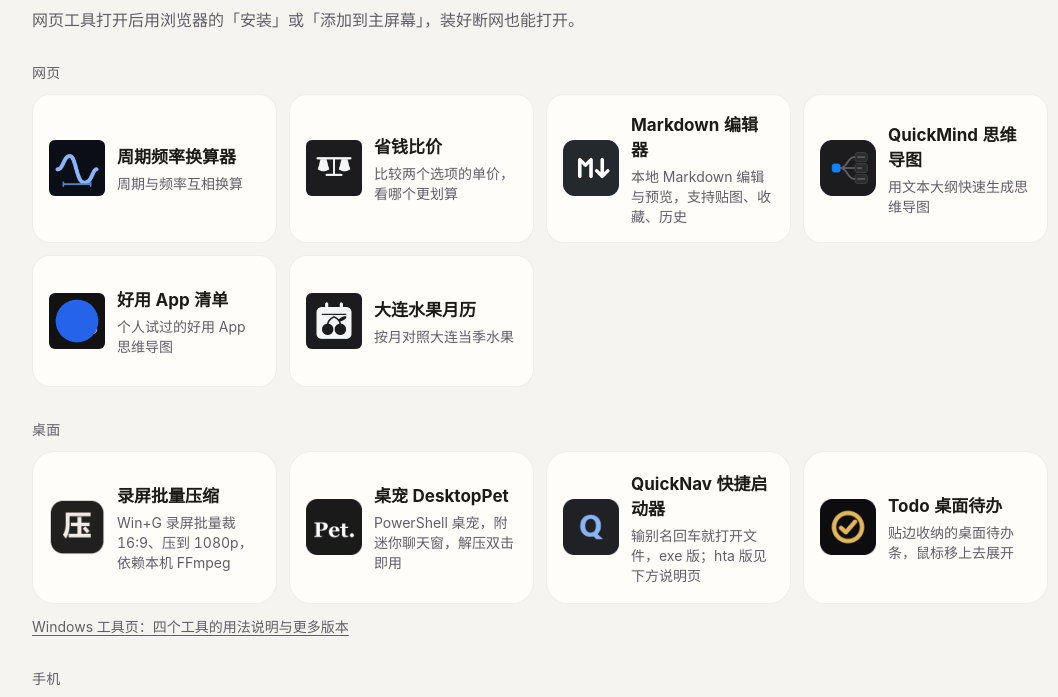
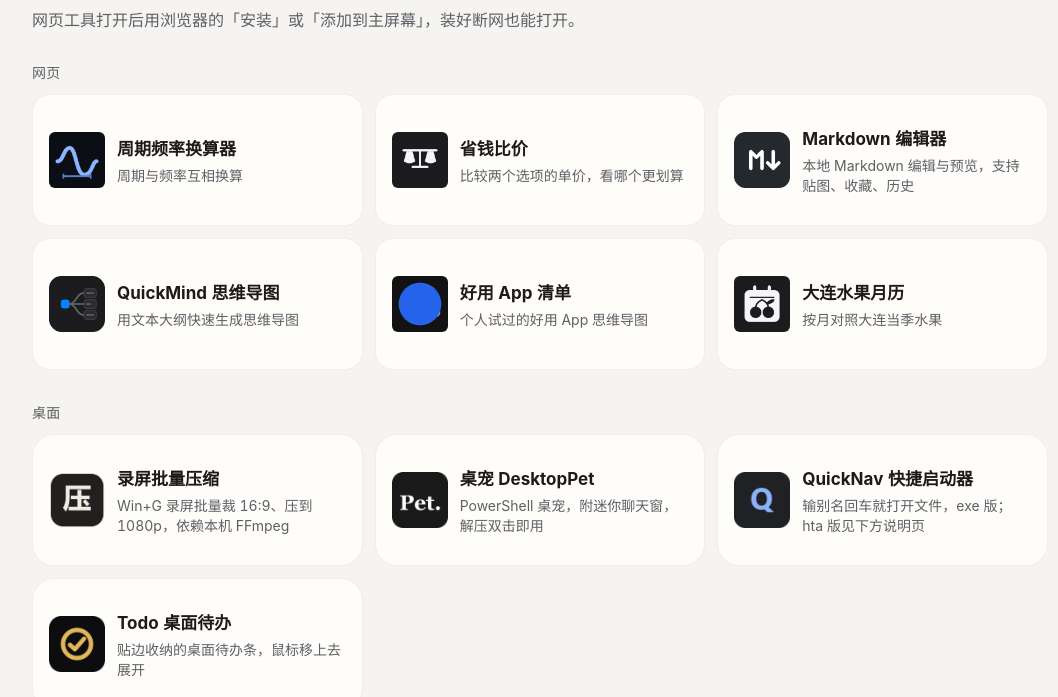
Before and after one commit to ASKMKMNN/tools, a plain HTML site: page index.html in a window 1280 px wide. Shown: the part 112-809 px from the top of the page, without its empty margins (100-1158 px from the left). Drawn offline with Linux system fonts and the light colour scheme.

Commit message:
主页宽屏由四列回退为三列，卡片不再逼仄

```diff
--- a/index.html
+++ b/index.html
@@ -135,7 +135,7 @@
         }
         @media (min-width: 1240px) {
             main { max-width: 1080px; }
-            nav, nav.single { grid-template-columns: repeat(4, minmax(0, 1fr)); }
+            nav, nav.single { grid-template-columns: repeat(3, minmax(0, 1fr)); }
             /* 卡片收窄后同步收紧图标与内距、给出统一高度，避免又扁又长 */
             nav a { gap: 12px; padding: 16px; min-height: 132px; }
             nav img { width: 56px; height: 56px; }
```
